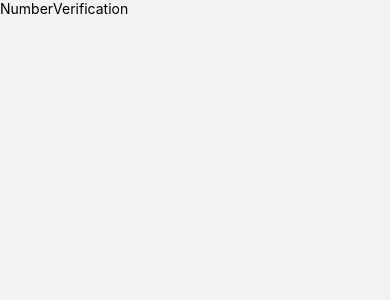
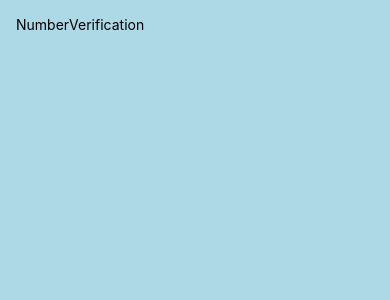
Before and after one commit to usmanjutt47/Number-OTP-verfication, a React Native app in the folder client/: screen /NumberVerification in a window 390 px wide. Shown: the top 300 px of the page. Built offline with nearby package versions, Linux system fonts and the light colour scheme.

Commit message:
Update NumberVerification.jsx

```diff
--- a/client/src/screens/NumberVerification.jsx
+++ b/client/src/screens/NumberVerification.jsx
@@ -1,10 +1,33 @@
-import { View, Text } from "react-native";
+import { View, StyleSheet, Text, Pressable } from "react-native";
 import React from "react";
 
-export default function NumberVerification() {
+const NumberVerification = () => {
   return (
-    <View>
+    <View style={styles.mainContainer}>
+      <View style={styles.header}>
+        <Pressable></Pressable>
+      </View>
+      <View style={styles.logoContainer}></View>
+      <View style={styles.phoneInputContainer}></View>
+      <View style={styles.keyBoardContainer}></View>
+      <View style={styles.customSliderContainer}></View>
+
       <Text>NumberVerification</Text>
     </View>
   );
-}
+};
+
+export default NumberVerification;
+
+const styles = StyleSheet.create({
+  mainContainer: {
+    flex: 1,
+    padding: 16,
+    backgroundColor: "lightblue",
+  },
+  headerContainer: {},
+  logoContainer: {},
+  phoneInputContainer: {},
+  keyBoardContainer: {},
+  customSliderContainer: {},
+});
```
